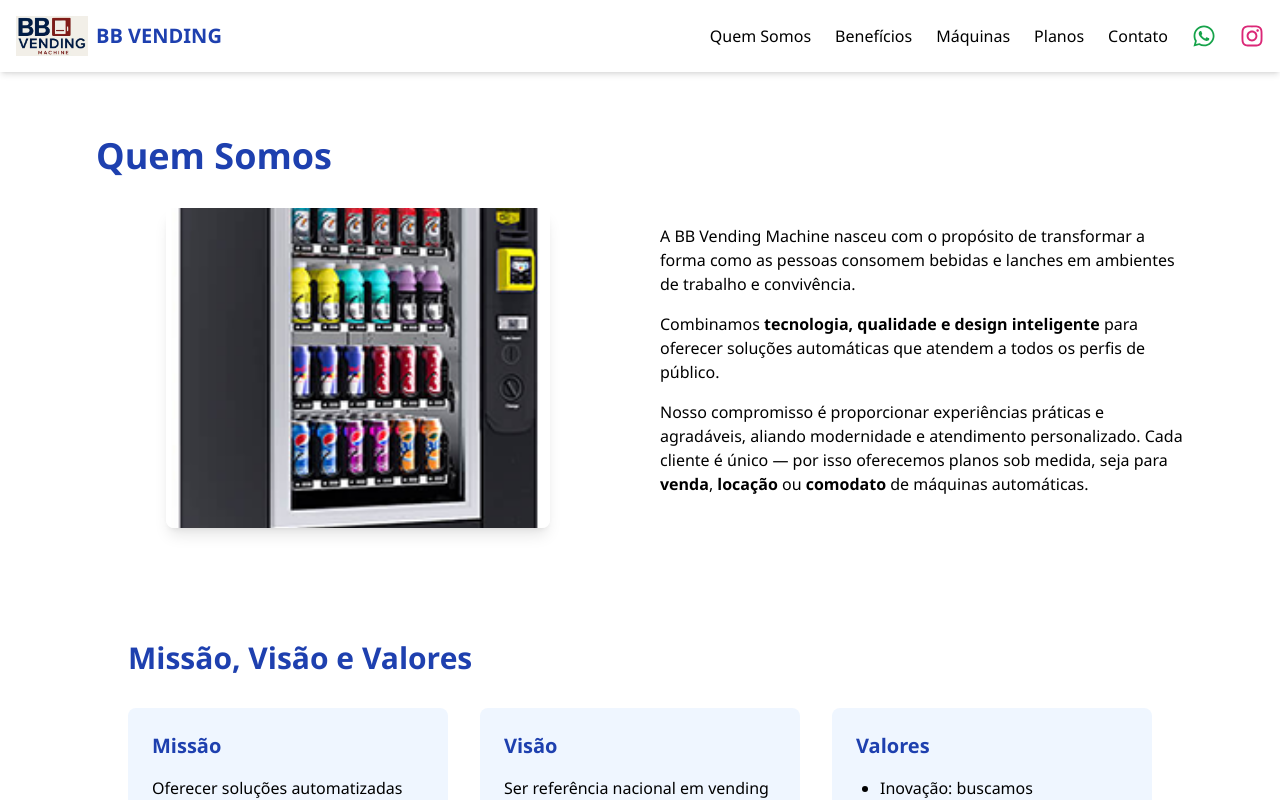
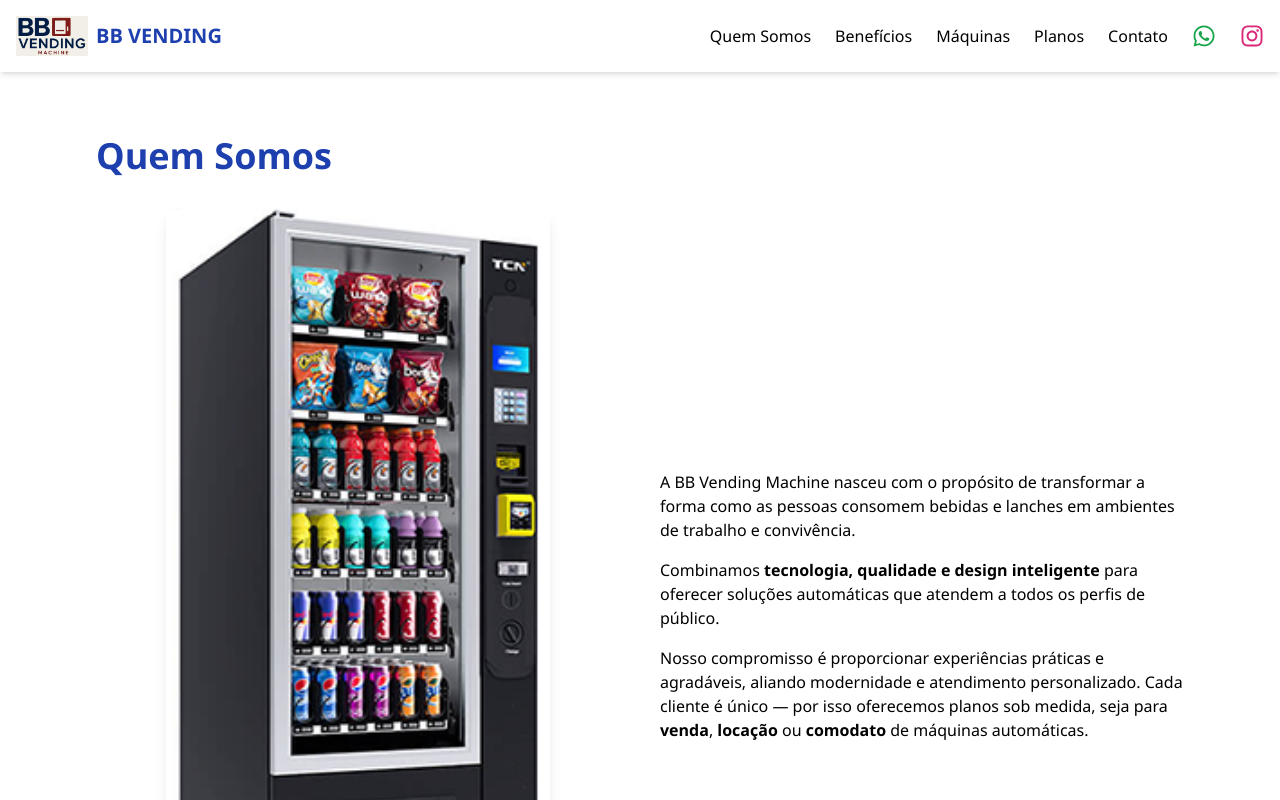
Before and after one commit to msaraujo10/bbvending-site, a React (Vite) app: page /quem-somos in a window 1280 px wide. Shown: the top 800 px of the page. Built offline with nearby package versions, Linux system fonts and the light colour scheme.

Commit message:
Update AboutPage.jsx

```diff
--- a/src/pages/AboutPage.jsx
+++ b/src/pages/AboutPage.jsx
@@ -11,7 +11,7 @@
             <img
               src="/maquina2.png"
               alt="Máquina BB Vending Machine"
-              className="rounded-lg shadow-lg w-full max-w-sm max-h-80 object-cover mx-auto"
+              className="rounded-lg shadow-lg w-full max-w-sm object-cover mx-auto"
             />
           </div>
           <div className="md:w-1/2 text-left">
```
